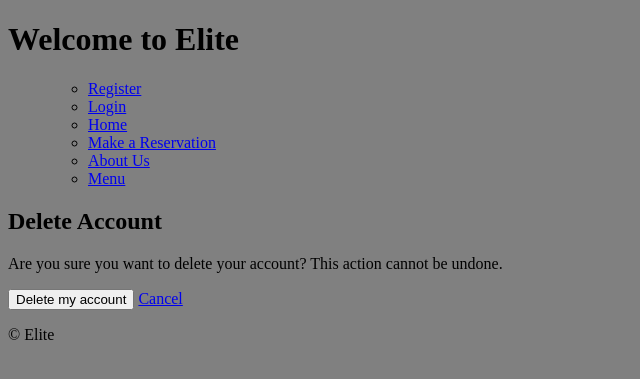
After one commit to DanParkinson/project-4-django, a Django app: template templates/account/account_delete.html in a window 1280 px wide. The commit adds this page. Shown: the top 379 px of the page, without its empty margins (0-640 px from the left). Run offline with Django 3.2, Linux system fonts and the light colour scheme; the template is opened without the code that fills it, so the values that code supplies are empty.

Commit message:
Users can now delete their accounts

```diff
--- a/accounts/urls.py
+++ b/accounts/urls.py
@@ -2,9 +2,11 @@ from django.urls import path
 from .views import account_details
 from .views import account_update
 from .views import password_update
+from .views import account_delete
 
 urlpatterns = [
     path('', account_details, name='account'),
     path('update/', account_update, name='account_update'),
     path('password-update/', password_update, name='password_update'),
+    path('delete/', account_delete, name='account_delete'),
 ]
--- /dev/null
+++ b/templates/account/account_delete.html
@@ -0,0 +1,17 @@
+{% extends 'base.html' %}
+
+{% block title %}Delete Account{% endblock %}
+
+{% block content %}
+<div>
+    <h2>Delete Account</h2>
+    <p>Are you sure you want to delete your account? This action cannot be undone.</p>
+
+    <form method="POST">
+      {% csrf_token %}
+      <button type="submit">Delete my account</button>
+      <a href="{% url 'account' %}">Cancel</a>
+    </form>
+  </div>
+
+{% endblock %}
--- a/templates/partials/navbar.html
+++ b/templates/partials/navbar.html
@@ -23,8 +23,12 @@
                     <a class="nav-link {% if request.path == 'password_update' %}active{% endif %}" aria-current="page"
                            href="{% url 'password_update' %}">Change Password</a>
                 </li>
+                <li>
+                    <a class="nav-link {% if request.path == 'account_delete' %}active{% endif %}" aria-current="page"
+                           href="{% url 'account_delete' %}">Delete Account</a>
+                </li>
                 {% else %}
-                <li >
+                <li>
                     <a class="nav-link {% if request.path == signup_url %}active{% endif %}" aria-current="page"
                         href="{% url 'account_signup' %}">Register</a>
                 </li>
```
Also changed, not shown: AGILE.md (+2 -4 lines), TESTING.md (+9 -0 lines), accounts/views.py (+13 -1 lines), 1 other file.
